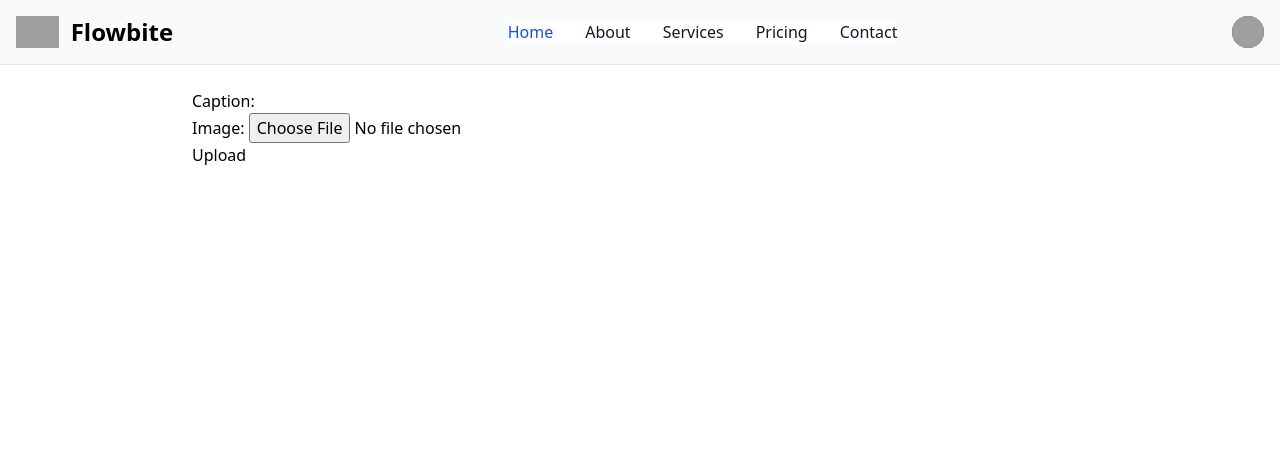
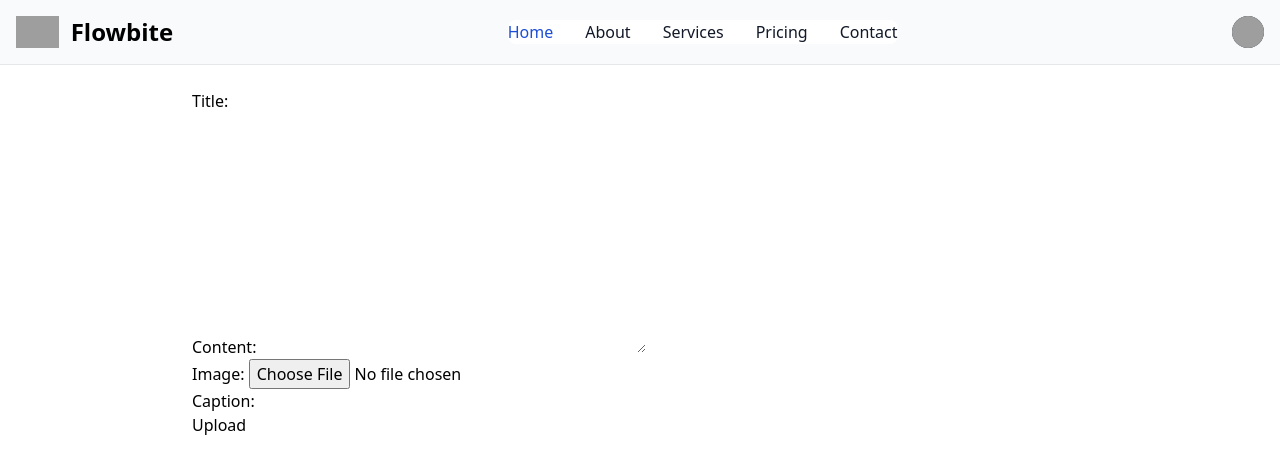
Before and after one commit to Shobhit-Mishra-02/Social-media-app, a Django app: page /social/home/ in a window 1280 px wide. Shown: the top 474 px of the page. Run offline with Django 4.2, Linux system fonts and the light colour scheme; the visitor is signed in with stand-in values (Sample User, id 1); some libraries are stand-ins or nearby versions; grey boxes are pictures that could not be loaded.

Commit message:
added code for the post creation

```diff
--- a/home/forms.py
+++ b/home/forms.py
@@ -1,9 +1,8 @@
-from django.db import models
-from django.forms import fields
-from .models import UploadImage
 from django import forms
 
-class ImageUploadForm(forms.ModelForm):
-    class Meta:
-        model = UploadImage
-        fields = '__all__'
+class PostCreationForm(forms.Form):
+    title = forms.CharField(max_length=300)
+    content = forms.CharField(widget=forms.Textarea)
+
+    image = forms.ImageField(required=False)
+    caption = forms.CharField(max_length=400, required=False)
--- a/home/models.py
+++ b/home/models.py
@@ -1,10 +1,20 @@
 from django.db import models
+from django.utils import timezone
+from authentication.models import AccountUser
 
 # Create your models here.
 
-class UploadImage(models.Model):
-    caption = models.CharField(max_length=200)
-    image = models.ImageField(upload_to="images")
+class Post(models.Model):
+    user = models.ForeignKey(AccountUser, on_delete=models.CASCADE, blank=True, null=True)
+
+    title = models.CharField(max_length=200, blank=False)
+    content = models.TextField(blank=False)
+
+    total_likes = models.IntegerField(default=0)
+    created_at = models.DateTimeField(default=timezone.now())
+
+    image = models.ImageField(upload_to="images", blank=True)
+    caption = models.CharField(max_length=200, blank=True)
 
     def __str__(self) -> str:
-        return self.caption
+        return self.title
--- a/home/views.py
+++ b/home/views.py
@@ -3,8 +3,9 @@
 from django.contrib.auth import get_user_model
 from .utils.upload_files import upload_file
 
-from .forms import ImageUploadForm
-from .models import UploadImage
+from .forms import PostCreationForm
+from .models import Post
+# from .models import UploadImage
 
 # Create your views here.
 
@@ -14,15 +15,25 @@
         return redirect("/")
 
     if request.method == "POST":
-        form = ImageUploadForm(request.POST, request.FILES)
+        form = PostCreationForm(request.POST, request.FILES)
         if form.is_valid():
-            form.save()
+            post_title = form.cleaned_data["title"]
+            post_content = form.cleaned_data["content"]
+            post_image = form.cleaned_data["image"]
+            post_image_caption = form.cleaned_data["caption"]
 
-            img_obj = form.instance
+            print(post_title)
+            print(post_content)
+            print(post_image)
+            print(post_image_caption)
 
-            return render(request, "home/index.html", {"form":form, "img_obj":img_obj})
+            post = Post.objects.create(user=request.user, title=post_title, content=post_content, image=post_image, caption=post_image_caption)
+
+            post.save()
+
+            return render(request, "home/index.html", {"form":form})
     else:
-        form = ImageUploadForm()
+        form = PostCreationForm()
 
     return render(request, "home/index.html", {"form":form})
 
--- a/templates/home/index.html
+++ b/templates/home/index.html
@@ -10,15 +10,8 @@
 <div>
     <form action="{% url 'home:home' %}" method="post" enctype="multipart/form-data">
         {% csrf_token %}
-        {{ form.as_p }}
+        {{ form.as_div }}
         <button type="submit">Upload</button>
     </form>
-
-
-    {% if img_obj %}
-        <h3>Successfully uploaded: {{img_obj.caption}}</h3>
-        <img src="{{img_obj.image.url}}" alt="image">
-    {% endif %}
-
 </div>
 {% endblock body %}
```
Also changed, not shown: home/migrations/0002_post_delete_uploadimage.py (added), home/migrations/0003_alter_post_created_at.py (added), home/migrations/0004_post_user_alter_post_created_at.py (added).
